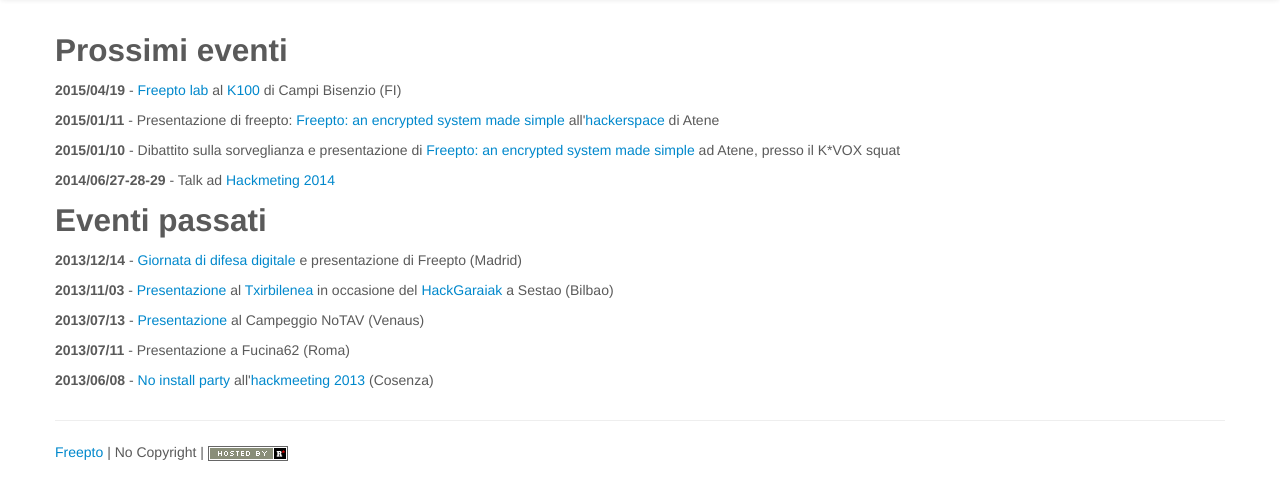
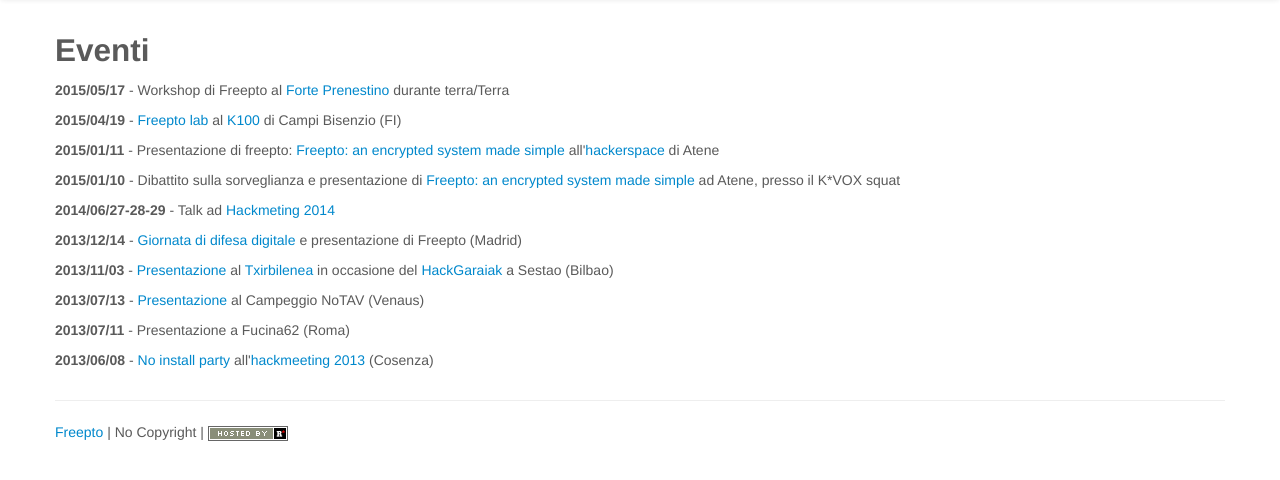
Before and after one commit to psylocibe/freepto-web, a Flask app: page /it/eventi/ in a window 1280 px wide. Shown: the part 42-522 px from the top of the page. Run offline with Flask 2, Linux system fonts and the light colour scheme; some libraries are stand-ins or nearby versions.

Commit message:
workshop@terraterra

```diff
--- a/templates/it/eventi.html
+++ b/templates/it/eventi.html
@@ -3,12 +3,13 @@
 {% block content %}
 <div class="row">
     <div class="span12">
-        <h2>Prossimi eventi</h2>
-	<p><strong>2015/04/19</strong> - <a href="https://cavallette.noblogs.org/2015/02/8750">Freepto lab</a> al <a href="http://k100fuegos.org/RESISTENZA/index.php">K100</a> di Campi Bisenzio (FI)</p>
-	<p><strong>2015/01/11</strong> - Presentazione di freepto: <a href="https://www.hackerspace.gr/wiki/Freepto">Freepto: an encrypted system made simple</a> all'<a href="https://www.hackerspace.gr/wiki/Main_Page">hackerspace</a> di Atene</p>
-	<p><strong>2015/01/10</strong> - Dibattito sulla sorveglianza e presentazione di <a href="https://skytal.es/blog/events/freepto-kvox/">Freepto: an encrypted system made simple</a> ad Atene, presso il K*VOX squat</p>
+        <h2>Eventi</h2>
+        <p><strong>2015/05/17</strong> - Workshop di Freepto al <a href="http://forteprenestino.net">Forte
+            Prenestino</a> durante terra/Terra</p>
+        <p><strong>2015/04/19</strong> - <a href="https://cavallette.noblogs.org/2015/02/8750">Freepto lab</a> al <a href="http://k100fuegos.org/RESISTENZA/index.php">K100</a> di Campi Bisenzio (FI)</p>
+        <p><strong>2015/01/11</strong> - Presentazione di freepto: <a href="https://www.hackerspace.gr/wiki/Freepto">Freepto: an encrypted system made simple</a> all'<a href="https://www.hackerspace.gr/wiki/Main_Page">hackerspace</a> di Atene</p>
+        <p><strong>2015/01/10</strong> - Dibattito sulla sorveglianza e presentazione di <a href="https://skytal.es/blog/events/freepto-kvox/">Freepto: an encrypted system made simple</a> ad Atene, presso il K*VOX squat</p>
         <p><strong>2014/06/27-28-29</strong> - Talk ad <a href="http://www.hackmeeting.org">Hackmeting 2014</a></p>
-        <h2>Eventi passati</h2>
         <p><strong>2013/12/14</strong> - <a href="http://informaticamadrid.cnt.es/articulo/07-12-2013/14-de-diciembre-jornada-de-autodefensa-digital">Giornata di difesa digitale</a> e presentazione di Freepto (Madrid)</p>
         <p><strong>2013/11/03</strong> - <a href="http://sindominio.net/hackmeeting/wiki/2013/Nodos/Freepto:_encrypted_GNU/Linux_OS">Presentazione</a> al <a href="http://www.txirbilenea.org/">Txirbilenea</a> in occasione del <a href="http://sindominio.net/hackmeeting/wiki/2013">HackGaraiak</a> a Sestao (Bilbao)</p>
         <p><strong>2013/07/13</strong> - <a href="http://www.notav.info/campeggio/programma-campeggio-no-tav-dal-12-al-31-luglio/">Presentazione</a> al Campeggio NoTAV (Venaus)</p>
```
